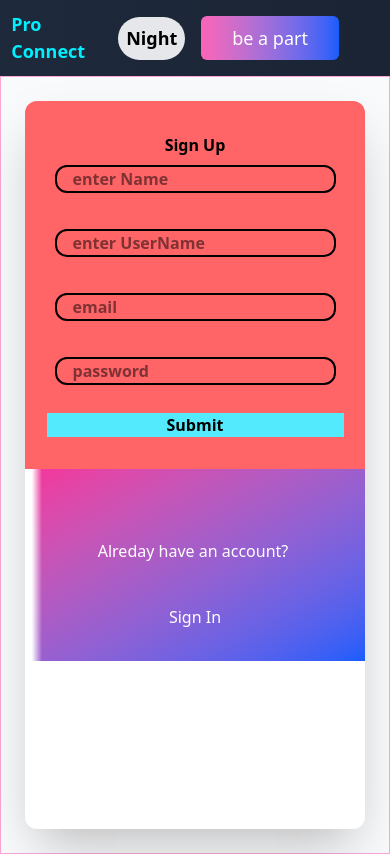
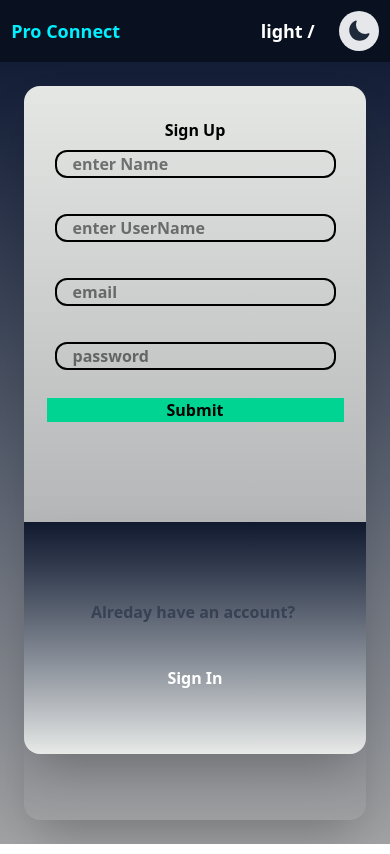
Before and after one commit to ankitxcoder/CareerConnect, a Next.js app in the folder frontend/: page /login in a window 390 px wide. Built offline with nearby package versions, Linux system fonts and the light colour scheme.

Commit message:
fixing UI responsiveness Of Frontpage and login page

```diff
--- a/frontend/src/Components/Navbar/index.jsx
+++ b/frontend/src/Components/Navbar/index.jsx
@@ -14,7 +14,12 @@ function Navbar({ isDarkMode, setIsDarkMode }) {
   return (
     <div>
       {/* using Pure Css To Hndle same class css Conflict concept using below rule */}
-      <div className={styles.container}>
+      <div
+        className={styles.container}
+        style={{
+          backgroundColor: router.pathname === "/login" ? "#091121" : undefined,
+        }}
+      >
         <div className={styles.navbar}>
           <h1
             className="text-[#00F0FF] hover:text-[#1ee7f6]"
@@ -26,14 +31,48 @@ function Navbar({ isDarkMode, setIsDarkMode }) {
             Pro Connect
           </h1>
 
+          <div className=" ml-auto flex flex-row items-center gap-6">
+            {router.pathname === "/login" && (
+              <span className="text-white">{isDarkMode ? "Dark /" : "light /"}</span>
+            )}
             <button
               onClick={() => {
                 setIsDarkMode(!isDarkMode);
                 localStorage.setItem("theme", !isDarkMode ? "dark" : "light");
               }}
-            className="ml-auto mr-4 p-2 rounded-full bg-gray-200 dark:bg-gray-700 text-black dark:text-white hover:text-[#6f7576]"
+              className="p-2 rounded-full bg-gray-200 drak:bg-gray-800 text-gray-800 drak:text--gray-200 hover:scale-110 transition-all cursor-pointer"
             >
-            {isDarkMode ? "Day" : "Night"}
+              {isDarkMode ? (
+                "Dark mode on" && (
+                  <svg
+                    xmlns="http://www.w3.org/2000/svg"
+                    fill="none"
+                    viewBox="0 0 24 24"
+                    strokeWidth={1.5}
+                    stroke="currentColor"
+                    className="size-6"
+                  >
+                    <path
+                      strokeLinecap="round"
+                      strokeLinejoin="round"
+                      d="M12 3v2.25m6.364.386-1.591 1.591M21 12h-2.25m-.386 6.364-1.591-1.591M12 18.75V21m-4.773-4.227-1.591 1.591M5.25 12H3m4.227-4.773L5.636 5.636M15.75 12a3.75 3.75 0 1 1-7.5 0 3.75 3.75 0 0 1 7.5 0Z"
+                    />
+                  </svg>
+                )
+              ) : (
+                <svg
+                  xmlns="http://www.w3.org/2000/svg"
+                  viewBox="0 0 24 24"
+                  fill="currentColor"
+                  className="size-6"
+                >
+                  <path
+                    fillRule="evenodd"
+                    d="M9.528 1.718a.75.75 0 0 1 .162.819A8.97 8.97 0 0 0 9 6a9 9 0 0 0 9 9 8.97 8.97 0 0 0 3.463-.69.75.75 0 0 1 .981.98 10.503 10.503 0 0 1-9.694 6.46c-5.799 0-10.5-4.7-10.5-10.5 0-4.368 2.667-8.112 6.46-9.694a.75.75 0 0 1 .818.162Z"
+                    clipRule="evenodd"
+                  />
+                </svg>
+              )}
             </button>
 
             {authState.profileFetched ? (
@@ -43,18 +82,18 @@ function Navbar({ isDarkMode, setIsDarkMode }) {
               >
                 Profile({authState.user?.userId?.name})
               </div>
-          ) : (
+            ) : router.pathname !== "/login" ? (
               <div
                 onClick={() => {
                   router.push("/login");
                 }}
-              className="ml-auto w-35 mr-10 group rounded-md bg-gradient-to-r from-pink-400 to-blue-600 p-[2px]"
+                className="ml-auto w-35 mr-10 group rounded-full bg-[#33F0D3] p-[2px]"
               >
-              <span className="text-gray-600 block text-lg text-center font-medium group-hover:text-white rounded-md text-white hover:translate-0.5 px-4 py-2.5 leading-5 transition-all duration-75 ease-in group-hover:bg-transparent cursor-pointer">
+                <span className="text-gray-600 block text-lg text-center font-medium group-hover:text-[#020605] rounded-md text-gray-700 hover:translate-0.5 px-4 py-2.5 leading-5 transition-all duration-75 ease-in group-hover:bg-transparent cursor-pointer ">
                   be a part
                 </span>
               </div>
-          )}
+            ) : null}
 
             {authState.profileFetched && (
               <p
@@ -67,7 +106,8 @@ function Navbar({ isDarkMode, setIsDarkMode }) {
               >
                 LogOut
               </p>
-          ) }
+            )}
+          </div>
         </div>
       </div>
     </div>
--- a/frontend/src/Components/Navbar/styles.module.css
+++ b/frontend/src/Components/Navbar/styles.module.css
@@ -5,7 +5,7 @@
     display: flex;
     justify-content: space-between;
     align-items: center;
-    background:linear-gradient(to right, #1e293b, #1a2435) ;
+    background-color: #1A3D50;
 
 
 }
--- a/frontend/src/pages/dashboard/index.jsx
+++ b/frontend/src/pages/dashboard/index.jsx
@@ -68,7 +68,7 @@ function Dashboard() {
               <div className="flex flex-row items-start gap-4 w-full">
                 <img
                   className="w-12 rounded-full object-cover shadow-sm"
-                  src={`${BASE_URL}/${authState.user?.userId?.profilePicture}`}
+                  src={`${authState.user?.userId?.profilePicture}`}
                 />
                 <textarea
                   onChange={(e) => setPostContent(e.target.value)}
--- a/frontend/src/pages/discover/index.jsx
+++ b/frontend/src/pages/discover/index.jsx
@@ -31,15 +31,16 @@ function Discover() {
                     onClick={() => {
                       router.push(`/view_profile/${user.userId?.userName}`);
                     }}
-                    className="cursor-pointer"
+                    className="cursor-pointer flex flex-row gap-10"
                   >
                     <img
-                      src={`${BASE_URL}/${user.userId?.profilePicture}`}
+                    className="h-20 w-20"
+                      src={`${user.userId?.profilePicture}`}
                       alt="profile_picture"
                     ></img>
-                    <div>
-                      <p>{user.userId?.name}</p>
-                      <p>{user.userId?.userName}</p>
+                    <div >
+                      <p className="font-medium">{user.userId?.name}</p>
+                      <p>@{user.userId?.userName}</p>
                     </div>
                   </div>
                 );
--- a/frontend/src/pages/index.jsx
+++ b/frontend/src/pages/index.jsx
@@ -5,46 +5,54 @@ export default function Home() {
   const router = useRouter();
   return (
     <UserLayout>
-      <div className="relative w-full min-h-[calc(100vh-66.4px)] overflow-hidden flex items-center justify-center z-10 bg-black transform transition-all">
+      <div className="relative w-full min-h-[calc(100vh-66.4px)] max-w-[100vw] overflow-hidden flex items-center justify-center z-10 bg-black transform transition-all">
         <video
           autoPlay
           loop
           muted
-          className="w-full h-full mx-auto absolute top-0 left-0  object-cover -z-10 opacity-60"
+          playsInline
+          className="w-full h-full mx-auto absolute top-0 left-0  object-cover -z-10 opacity-50"
         >
           <source src="/video/Networking_app_interface_animation_1080p_20260920143931_erasio (1).mp4" />
         </video>
 
-        <div className="container mx-auto px-6">
-          <div className="mainContainer flex flex-col md:flex-row min-h-[calc(100vh-66.4px)] ">
+        <div
+          className="blue-box bg-transparent  relative rounded-3xl mr-0.5"
+          style={{
+            boxShadow:
+              "0 0 40px 2px rgba(99, 102, 241, 0.25), 0 0 0 9999px rgba(0, 0, 0, 0.90)",
+          }}
+        >
+          <div className="mainContainer flex flex-col md:flex-row w-full h-full md:py-40 ">
             <div className="mainContainer_left flex w-full flex-col justify-center md:w-1/2 text-[#FFFFFF]">
-              <p className="font-mono text-5xl font-large m-10 ">
+              <p className="font-semibold leading-[1.28] text-white text-3xl lg:text-[3.2rem] m-10 dark:text-[#C0C0C0]">
                 Connect with Friends without Exaggeration
               </p>
-              <p className="text-4xl m-10 text-[#0066FF]">
+              <p className="max-w-xl mx-10 text-base leading-relaxed text-slate-200 sm:text-lg">
                 A true Social media platform with stories and no blufs
               </p>
               <div
                 onClick={() => {
                   router.push("/login");
                 }}
-                className=" animate-bounce w-36 mx-10 group rounded-md bg-gradient-to-r from-pink-400 to-blue-600 p-[2px]"
+                className=" animate-bounce w-36 mx-25 mt-15 group rounded-full bg-[#18dcbf] p-[2px] hover:bg-[#2eedd1]"
               >
-                <span className="block text-lg text-center font-medium text-white rounded-md px-4 py-2.5 leading-5 transition-all duration-75 ease-in group-hover:bg-transparent cursor-pointer">
+                <span className="block text-lg text-center font-medium text-gray-900 rounded-full px-4 py-2.5 leading-5 transition-all duration-75 ease-in group-hover:bg-transparent cursor-pointer hover:scale-110">
                   Join
                 </span>
               </div>
             </div>
-
-            <div className="mainContainer_right relative flex w-full items-center justify-center md:w-1/2 ">
+            <div className="mainContainer_right relative flex w-full items-center justify-center  md:w-1/2 mt-12 md:mt-0 pb-16 md:pb-0">
+              <div className="relative w-4/5 sm:w-2/3 md:w-full max-w-3xl mx-auto flex items-center justify-center ml-0">
                 <img
                   src="/homeImage.svg"
-                className="absolute w-full animate-pulse drop-shadow-xl"
+                  className="absolute w-full animate-pulse drop-shadow-xl opacity-80"
                 />
                 <img
                   src="/girlimagetwo.svg"
-                className="absolute w-full drop-shadow-xl"
+                  className="relative w-full drop-shadow-2xl z-10 opacity-85"
                 />
+              </div>
             </div>
           </div>
         </div>
--- a/frontend/src/pages/login/index.jsx
+++ b/frontend/src/pages/login/index.jsx
@@ -1,20 +1,17 @@
-import UserLayout from '@/layouts/UserLayout'
-import { useRouter } from 'next/router';
-import React, { useEffect, useState } from 'react'
-import { useDispatch, useSelector } from 'react-redux';
-import styles from "./styles.module.css"
-import { loginUser, registerUser } from '@/config/redux/action/authAction';
+import UserLayout from "@/layouts/UserLayout";
+import { useRouter } from "next/router";
+import React, { useEffect, useState } from "react";
+import { useDispatch, useSelector } from "react-redux";
+import styles from "./styles.module.css";
+import { loginUser, registerUser } from "@/config/redux/action/authAction";
 import { reset } from "@/config/redux/reducer/authReducer";
 
 function LoginComponent() {
-
-
   const router = useRouter();
   const dispatch = useDispatch();
-  const authState = useSelector((state)=>state.auth);
+  const authState = useSelector((state) => state.auth);
 
-  const [isLogin, setIsLogin] =useState(false);
-
+  const [isLogin, setIsLogin] = useState(false);
 
   // form input value ko local store krna
   const [formData, setFormData] = useState({
@@ -25,7 +22,7 @@ function LoginComponent() {
   });
 
   // this run when ever user type any thing in form
-  const handleChange = (e)=>{
+  const handleChange = (e) => {
     setFormData({
       ...formData,
       [e.target.name]: e.target.value,
@@ -33,22 +30,22 @@ function LoginComponent() {
   };
 
   //handeling submit
-  const handleSubmit = (e)=>{
+  const handleSubmit = (e) => {
     e.preventDefault();
-   if (isLogin){
-    dispatch(loginUser(formData));
-  } else{
-    dispatch(registerUser(formData));
-  }};
+    if (isLogin) {
+      dispatch(loginUser(formData));
+    } else {
+      dispatch(registerUser(formData));
+    }
+  };
 
-
-  useEffect(()=>{
-    if(authState.loggedIn){
+  useEffect(() => {
+    if (authState.loggedIn) {
       router.push("/dashboard");
     }
-  },[authState.loggedIn, router])
+  }, [authState.loggedIn, router]);
 
-  useEffect(()=>{
+  useEffect(() => {
     dispatch(reset());
     setFormData({
       name: "",
@@ -56,19 +53,18 @@ function LoginComponent() {
       email: "",
       password: "",
     });
-  },[isLogin,dispatch,setFormData]);
+  }, [isLogin, dispatch, setFormData]);
 
   return (
     <div>
       <UserLayout>
-        <div className="flex min-h-[calc(100vh-66.4px)] justify-center bg-gray-50 dark:bg-gray-900 px-6 py-6 border border-pink-300">
-          <div className="flex w-full max-w-3xl flex-col md:flex-row overflow-hidden bg-white drak:bg-gray-800 rounded-xl shadow-2xl ">
-            <div className="w-full p-8 md:w-1/2 justify-items-center font-bold bg-red-400">
+        <div className="flex min-h-[calc(100vh-62.4px)] justify-center bg-gradient-to-t from-[#a2a3a4] to-[#131d36] dark:from-[#0A0A0A] to-[#0F172B] px-6 py-6 ">
+          <div className="flex w-full max-w-3xl flex-col md:flex-row overflow-hidden  rounded-2xl shadow-2xl ">
+            <div className="w-full p-8 pb-25  md:w-1/2 justify-items-center font-bold bg-gradient-to-b from-[#e5e7e5] to-[#b5b6b7] ">
               <p className=" dark:text-gray-700">
                 {isLogin ? "Sign In" : "Sign Up"}
               </p>
               {authState.message?.message}
-
               <form onSubmit={handleSubmit}>
                 {!isLogin && (
                   <div className="flex gap-2 mb-5 flex-col gap-5">
@@ -109,7 +105,7 @@ function LoginComponent() {
                     onChange={handleChange}
                   />
                   <button
-                    className="w-full bg-cyan-300 cursor-pointer hover:bg-sky-700 transition delay-150 duration-300 ease-in-out"
+                    className="w-full bg-[#00D492] cursor-pointer hover:bg-sky-700 transition ease-[cubic-bezier(0.25,0.8,0.25,1)] hover:scale-[1.02] active:scale-95"
                     type="submit"
                   >
                     {" "}
@@ -119,15 +115,18 @@ function LoginComponent() {
               </form>
             </div>
 
-            <div className="w-full bg-gradient-to-br from-pink-500 to-blue-600 p-8 text-white md:w-1/2 mask-l-from-95% mask-l-to-98%">
-              <p className=" text-center font-medium mt-10  transition-all duration-300 -translate-0.5">
+            <div className=" w-full max-w-3xl overflow-hidden pt-10 pb-16 rounded-b-2xl shadow-2xl  text-white md:w-1/2 md:ml-[1px] md:bg-gradient-to-b from-[#e8eae8] to-[#10192e] bg-gradient-to-t from-[#29b54f] to-[#10192e] ">
+              <p className=" text-center font-bold mt-10  transition-all duration-300 -translate-0.5 text-gray-700">
                 {isLogin ? "don't have an account" : "Alreday have an account?"}
               </p>
               <p
-                className="cursor-pointer text-center font-medium mt-10 hover:underline transition-all duration-300 hover-text hover:text-blue-800"
-                onClick={() => setIsLogin(!isLogin)}
+                className="cursor-pointer text-center font-bold mt-10 hover:underline transition-all duration-300 hover-text hover:text-blue-800 "
+                onClick={() => setIsLogin(!isLogin)
+
+                }
               >
                 {isLogin ? "Sign Up" : "Sign In"}
+
               </p>
             </div>
           </div>
@@ -137,4 +136,4 @@ function LoginComponent() {
   );
 }
 
-export default LoginComponent
+export default LoginComponent;
--- a/frontend/src/pages/profile/index.jsx
+++ b/frontend/src/pages/profile/index.jsx
@@ -85,7 +85,7 @@ function MyProfile() {
             <div className=" relative h-50 w-full bg-cover bg-center bg-[url(https://cdn.pixabay.com/photo/2022/04/15/07/58/sunset-7133867_1280.jpg)]">
               <img
                 className="absolute object-cover -bottom-10 left-10 w-28 h-28 rounded-full"
-                src={`${BASE_URL}/${userProfileLaRha.user.userId?.profilePicture}`}
+                src={`${userProfileLaRha.user.userId?.profilePicture}`}
               ></img>
 
               <div
```
Also changed, not shown: frontend/src/layouts/UserLayout/index.jsx (+5 -8 lines), 1 other file (tests, documents, lock files or other folders). Lines whose indentation alone changed are shown as unchanged.
